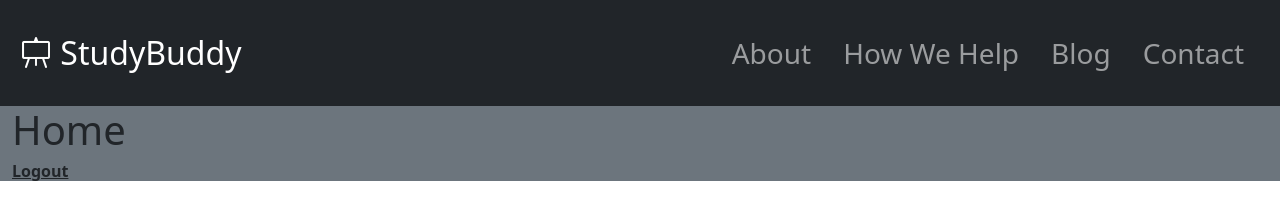
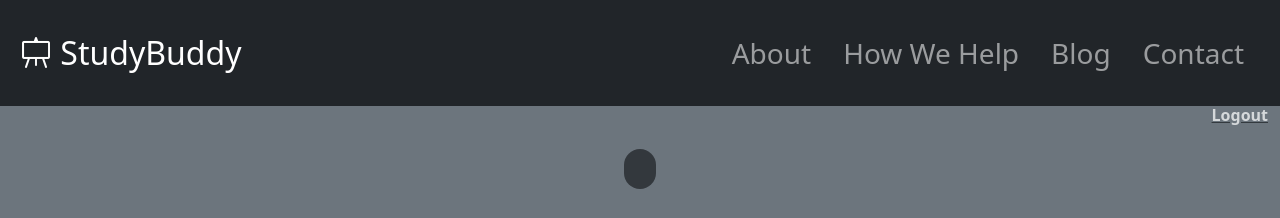
Before and after one commit to ryryry-3302/CS50WebFinalProject, a Django app: template studybuddy/studymain/templates/studymain/index.html in a window 1280 px wide. Shown: the top 218 px of the page. Run offline with Django 4.2, Linux system fonts and the light colour scheme; the template is opened without the code that fills it, so the values that code supplies are empty; some libraries are stand-ins or nearby versions.

Commit message:
added daily quotes to homepage

```diff
--- a/studybuddy/studymain/static/studymain/script.js
+++ b/studybuddy/studymain/static/studymain/script.js
@@ -1,7 +1,32 @@
-console.log("hello")
+console.log("hi")
 document.addEventListener('DOMContentLoaded', () => {
 
-    document.getElementById("backbtn").onclick = function () {
-        location.href = "/login";
+
+
+    const api_url ="https://quiet-coast-58525.herokuapp.com/https://zenquotes.io/api/quotes/[your_key]";
+
+    async function getapi(url)
+    {
+    const response = await fetch(url);
+    var data = await response.json();
+    console.log(data);
+    var quote = data[0].q
+    var author = data[0].a
+
+    document.getElementById("dailyquote").innerHTML = quote
+    document.getElementById("author").innerHTML = `- ${author}`
     }
+
+    getapi(api_url);
+
+    try {
+        document.getElementById("backbtn").onclick = function () {
+            location.href = "/login";
+        }
+     }
+     catch (e) {
+        console.log(e);
+     }
+
+
 })
--- a/studybuddy/studymain/static/studymain/styles.css
+++ b/studybuddy/studymain/static/studymain/styles.css
@@ -0,0 +1,14 @@
+.thumbnail {
+    position: relative;
+    text-align: center;
+    color: white;
+    opacity: 100%;
+    text-shadow: 1px 0 0 #000, 0 -1px 0 #000, 0 1px 0 #000, -1px 0 0 #000;
+  }
+
+  .centered {
+    position: absolute;
+    top: 50%;
+    left: 50%;
+    transform: translate(-50%, -50%);
+  }
--- a/studybuddy/studymain/templates/studymain/index.html
+++ b/studybuddy/studymain/templates/studymain/index.html
@@ -3,10 +3,33 @@
 
 
 {% block body %}
+<a href="{% url 'logout' %}" class="text-reset fw-bold"> <h6 class="fw-bold text-light text-end opacity-75">Logout</h6></a>
+    <div class="container-sm justify-content-center">
+        <div class="row justify-content-center">
+            <div class="col-auto">
+                <blockquote class="blockquote text-light text-center bg-dark bg-opacity-75 m-3 p-3 rounded rounded-4 ">
+                <H1 id="dailyquote" class=""></H1>
+                <footer class=" text-light opacity-75" id="author"></footer>
+                </blockquote>
+            </div>
+        </div>
 
-    <H1>Home</H1>
 
-    <a href="{% url 'logout' %}" class="text-reset fw-bold"> <h6 class="fw-bold">Logout</h6></a>
+    </div>
+    <div class="row justify-content-center">
+        <div class="col-auto">
+            <H1 class="m-3 text-light">Home</H1>
+        </div>
+    </div>
+
+    <div class="row justify-content-center">
+        <div class="col-md-6 m-3 p-3 thumbnail">
+            <img src="https://images.unsplash.com/photo-1506784983877-45594efa4cbe?ixlib=rb-1.2.1&ixid=MnwxMjA3fDB8MHxwaG90by1wYWdlfHx8fGVufDB8fHx8&auto=format&fit=crop&w=1168&q=80" class="img-fluid img-thumbnail border rounded mx-auto d-block border-dark H-50  opacity-75" alt="schedule image">
+            <div class="centered fs-1 fw-bold">Class Planner</div>
+        </div>
+
+    </div>
+
 
 
 {% endblock %}
```
Also changed, not shown: studybuddy/db.sqlite3.
